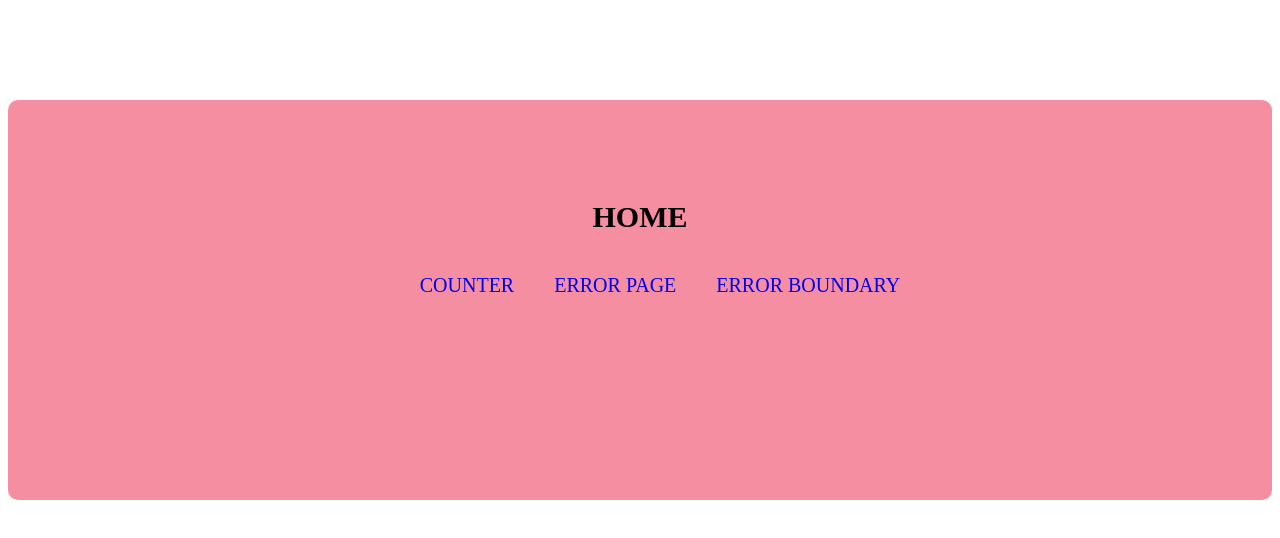
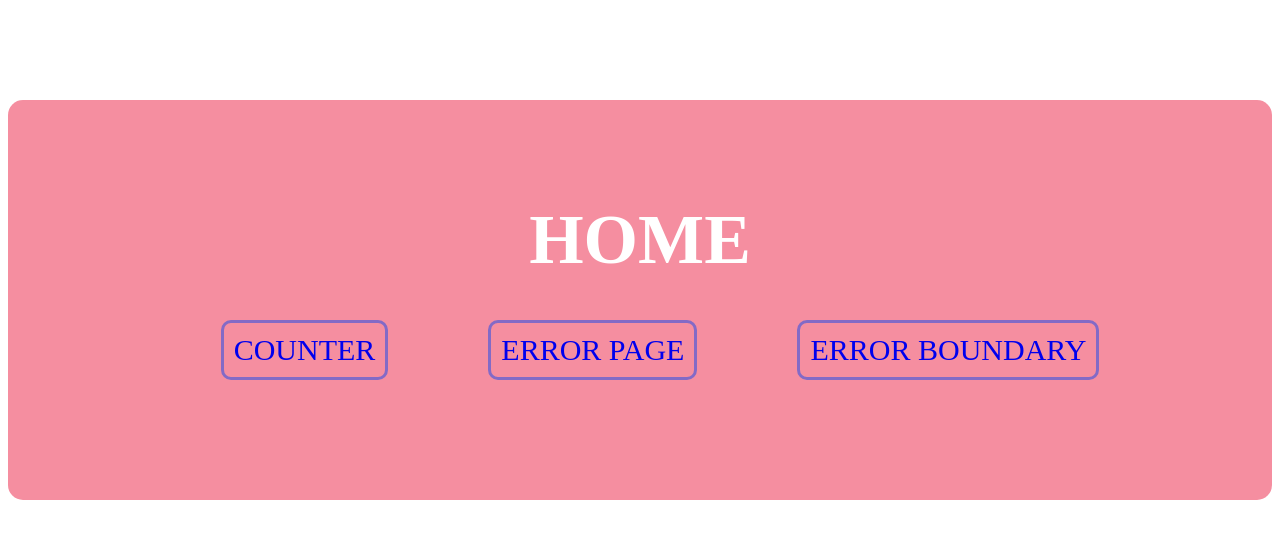
Before and after one commit to toluajanaku/My-Second-Semester-Exam, a React (Create React App) app: page / in a window 1280 px wide. Shown: the top 538 px of the page. Built offline with nearby package versions, Linux system fonts and the light colour scheme.

Commit message:
Update styles.css
changes in li styling (padding, font size, colors)

```diff
--- a/src/styles.css
+++ b/src/styles.css
@@ -1,5 +1,6 @@
 .welcome {
-  font-size: 30px;
+  font-size: 70px;
+  color:white;
   padding-top: 100px;
   margin: 0 auto;
   display: flex;
@@ -8,7 +9,7 @@
 }
 .home {
   background-color: rgba(239, 68, 98, 0.6);
-  border-radius: 10px;
+  border-radius: 15px;
   margin-top: 100px;
   height: 400px;
 }
@@ -43,7 +44,7 @@ ul {
   padding-top: 40px;
   display: flex;
   flex-direction: row;
-  gap: 40px;
+  gap: 100px;
   justify-content: center;
   align-items: center;
   margin: 0 auto;
@@ -51,14 +52,16 @@ ul {
 }
 li {
   text-decoration: none;
-  font-size: 20px;
+  font-size: 30px;
+  border: solid rgb(97 95 211 / 76%);
+  border-radius: 10px;
+  padding: 10px;
 }
-
 nav {
   text-decoration: none;
 }
 .counter {
-  background-color:#ffc0cb;
+  background-color: #ffc0cb;
   display: flex;
   flex-direction: column;
   justify-content: center;
```
